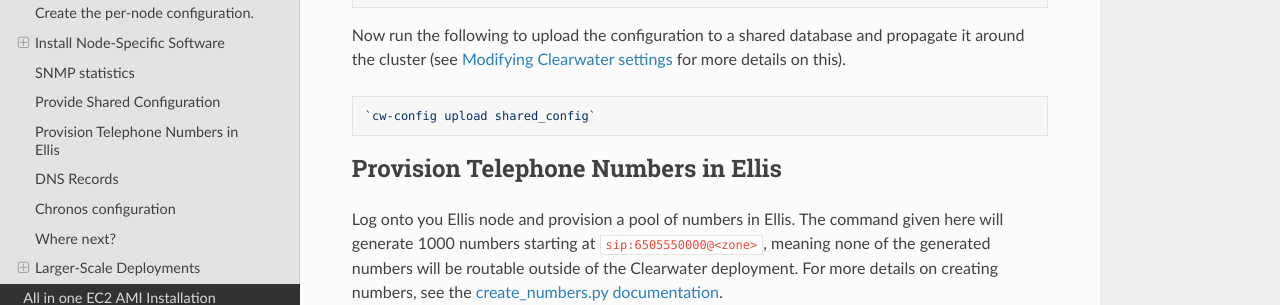
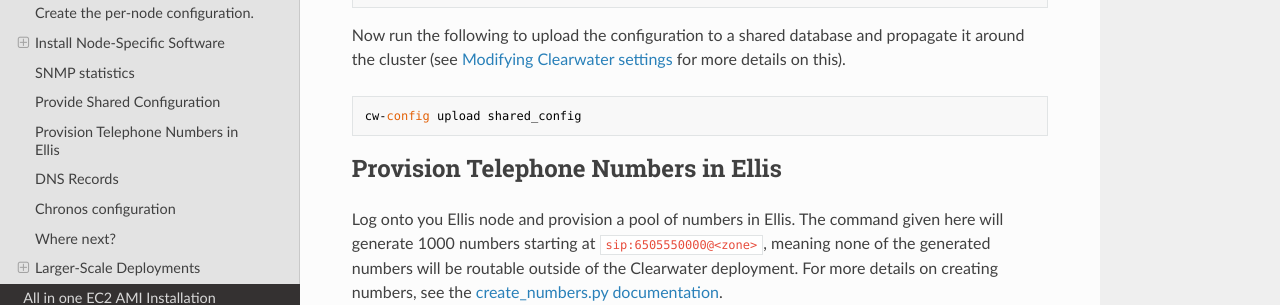
Before and after one commit to Metaswitch/clearwater-readthedocs, an MkDocs documentation site: the page built from docs/Manual_Install.md, in a window 1280 px wide and 900 px high, scrolled down 5685 px. Shown: the part 151-456 px from the top of the window. Built offline with MkDocs 1.6.1, drawn with Linux system fonts in a browser that asks for light colours; nearby versions of some CDN libraries; old or Windows-style settings are respelled for this version of MkDocs.

Commit message:
Remove spurious backticks

```diff
--- a/docs/Manual_Install.md
+++ b/docs/Manual_Install.md
@@ -200,7 +200,7 @@ If you are creating a [geographically redundant deployment](Geographic_redundanc
 
 Now run the following to upload the configuration to a shared database and propagate it around the cluster (see [Modifying Clearwater settings](Modifying_Clearwater_settings.md) for more details on this).
 
-    `cw-config upload shared_config`
+    cw-config upload shared_config
 
 ## Provision Telephone Numbers in Ellis
 
```
